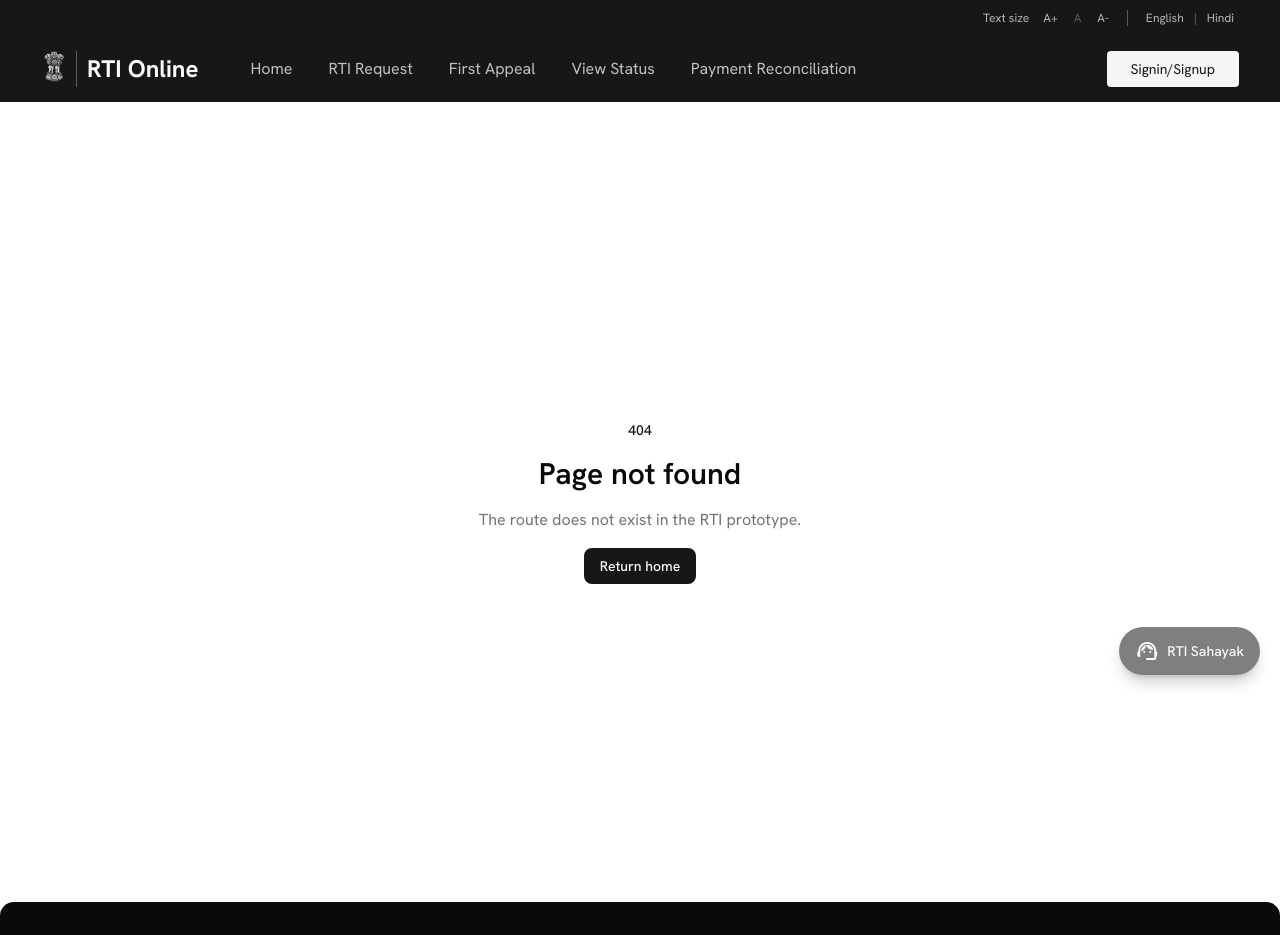
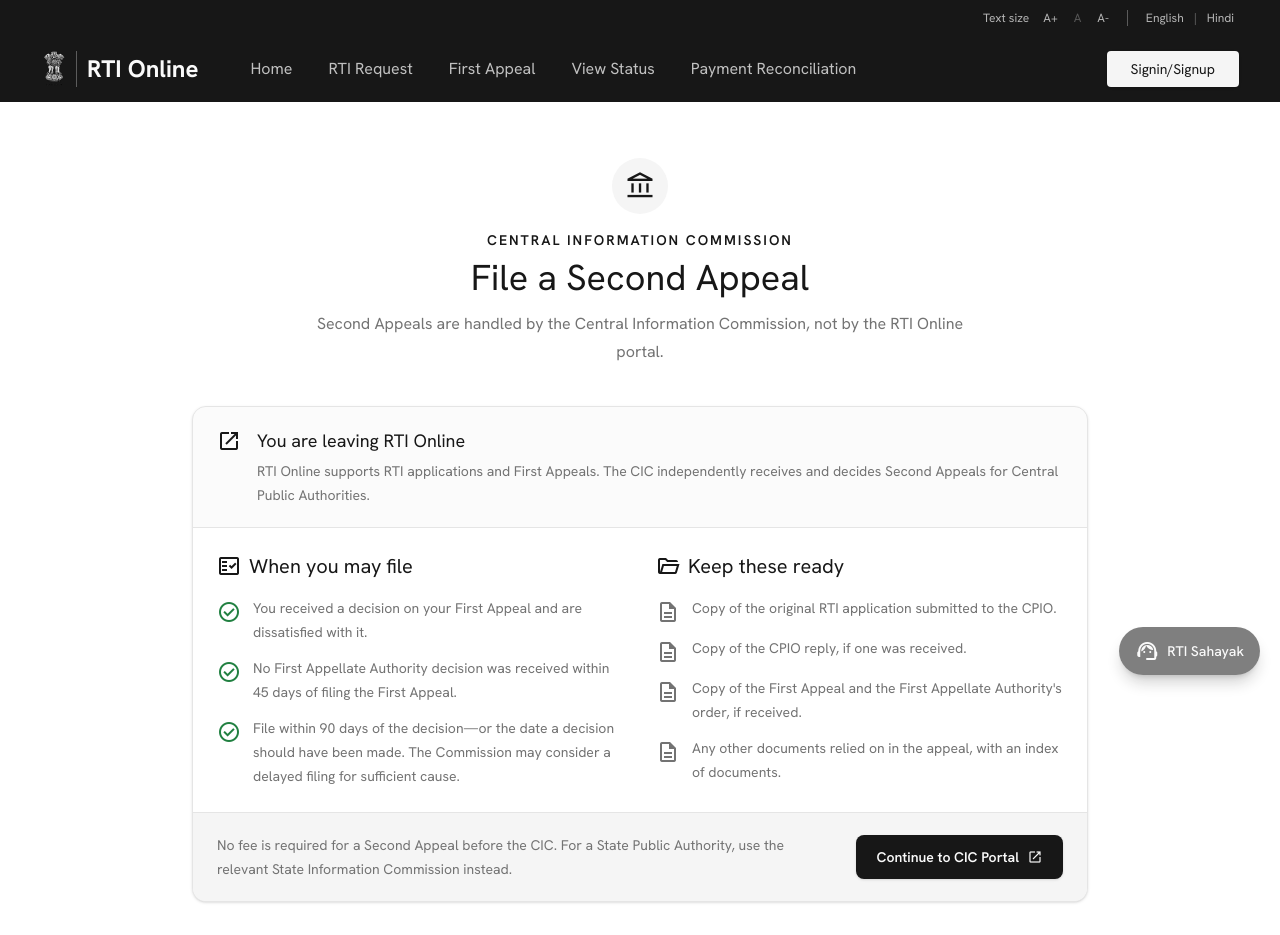
Before and after one commit to ganeshgurram/RTI, a React (Vite) app in the folder frontend/: page /second-appeal in a window 1280 px wide. Shown: the top 935 px of the page. Built offline with nearby package versions, Linux system fonts and the light colour scheme.

Commit message:
feat: add CIC second appeal handoff

```diff
--- a/frontend/src/App.tsx
+++ b/frontend/src/App.tsx
@@ -18,6 +18,7 @@
 import { FirstAppealFormPage } from "@/routes/FirstAppealFormPage"
 import { RequestFormPage } from "@/routes/RequestFormPage"
 import { SubmitFirstAppealPage } from "@/routes/SubmitFirstAppealPage"
+import { SecondAppealPage } from "@/routes/SecondAppealPage"
 import { AppealSubmissionSuccessPage, RequestSubmissionSuccessPage } from "@/routes/SubmissionSuccessPages"
 import { RequestHistoryPage } from "@/routes/RequestHistoryPage"
 import { StatusPage } from "@/routes/StatusPage"
@@ -45,6 +46,7 @@
       { path: "submit-first-appeal", element: <FirstAppealRoute /> },
       { path: "first-appeal-form", element: <FirstAppealFormPage /> },
       { path: "appeal-submission-success", element: <AppealSubmissionSuccessPage /> },
+      { path: "second-appeal", element: <SecondAppealPage /> },
       { path: "profile", element: <ProtectedProfile /> },
       { path: "request-history", element: <ProtectedRequestHistory /> },
       { path: "notifications", element: <ProtectedNotifications /> },
--- a/frontend/src/routes/HomePage.tsx
+++ b/frontend/src/routes/HomePage.tsx
@@ -157,7 +157,9 @@
                   ? "/submit-first-appeal"
                 : title === "View Status"
                   ? viewStatusPath
-                  : null
+                  : title === "Submit Second Appeal"
+                    ? "/second-appeal"
+                    : null
               const cardContent = (
                 <>
                   <div className="absolute left-0 top-0 h-1 w-full origin-left scale-x-0 bg-primary transition-transform duration-300 group-hover:scale-x-100" />
--- /dev/null
+++ b/frontend/src/routes/SecondAppealPage.tsx
@@ -0,0 +1,80 @@
+import { Link } from "react-router-dom"
+
+import { MaterialIcon } from "@/routes/stitch-shell"
+
+const requiredDocuments = [
+  "Copy of the original RTI application submitted to the CPIO.",
+  "Copy of the CPIO reply, if one was received.",
+  "Copy of the First Appeal and the First Appellate Authority's order, if received.",
+  "Any other documents relied on in the appeal, with an index of documents.",
+]
+
+export function SecondAppealPage() {
+  return (
+    <main className="mx-auto w-full max-w-container-max px-margin-mobile py-10 md:px-margin-desktop md:py-14">
+      <div className="mx-auto max-w-4xl">
+        <header className="mb-8 text-center md:mb-10">
+          <div className="mx-auto mb-4 flex size-14 items-center justify-center rounded-full bg-primary-fixed text-primary">
+            <MaterialIcon className="text-3xl">account_balance</MaterialIcon>
+          </div>
+          <p className="mb-2 text-sm font-semibold uppercase tracking-[0.14em] text-primary">Central Information Commission</p>
+          <h1 className="font-headline-lg text-3xl text-primary md:text-4xl">File a Second Appeal</h1>
+          <p className="mx-auto mt-3 max-w-2xl text-base leading-7 text-on-surface-variant">
+            Second Appeals are handled by the Central Information Commission, not by the RTI Online portal.
+          </p>
+        </header>
+
+        <section className="overflow-hidden rounded-xl border border-outline-variant bg-surface-container-lowest shadow-sm">
+          <div className="flex gap-4 border-b border-outline-variant bg-primary-fixed/40 px-5 py-5 md:px-6">
+            <MaterialIcon className="mt-0.5 shrink-0 text-primary">open_in_new</MaterialIcon>
+            <div>
+              <h2 className="font-headline-md text-lg text-primary">You are leaving RTI Online</h2>
+              <p className="mt-1 text-sm leading-6 text-on-surface-variant">
+                RTI Online supports RTI applications and First Appeals. The CIC independently receives and decides Second Appeals for Central Public Authorities.
+              </p>
+            </div>
+          </div>
+
+          <div className="grid gap-8 p-5 md:grid-cols-2 md:p-6">
+            <section>
+              <div className="mb-4 flex items-center gap-2">
+                <MaterialIcon className="text-primary">fact_check</MaterialIcon>
+                <h2 className="font-headline-md text-xl text-primary">When you may file</h2>
+              </div>
+              <ul className="space-y-3 text-sm leading-6 text-on-surface-variant">
+                <li className="flex gap-3"><MaterialIcon className="mt-1 shrink-0 text-state-success">check_circle</MaterialIcon><span>You received a decision on your First Appeal and are dissatisfied with it.</span></li>
+                <li className="flex gap-3"><MaterialIcon className="mt-1 shrink-0 text-state-success">check_circle</MaterialIcon><span>No First Appellate Authority decision was received within 45 days of filing the First Appeal.</span></li>
+                <li className="flex gap-3"><MaterialIcon className="mt-1 shrink-0 text-state-success">check_circle</MaterialIcon><span>File within 90 days of the decision—or the date a decision should have been made. The Commission may consider a delayed filing for sufficient cause.</span></li>
+              </ul>
+            </section>
+
+            <section>
+              <div className="mb-4 flex items-center gap-2">
+                <MaterialIcon className="text-primary">folder_open</MaterialIcon>
+                <h2 className="font-headline-md text-xl text-primary">Keep these ready</h2>
+              </div>
+              <ul className="space-y-3 text-sm leading-6 text-on-surface-variant">
+                {requiredDocuments.map((document) => (
+                  <li className="flex gap-3" key={document}><MaterialIcon className="mt-1 shrink-0 text-outline">description</MaterialIcon><span>{document}</span></li>
+                ))}
+              </ul>
+            </section>
+          </div>
+
+          <div className="border-t border-outline-variant bg-surface-container-low px-5 py-5 md:flex md:items-center md:justify-between md:px-6">
+            <p className="mb-4 max-w-xl text-sm leading-6 text-on-surface-variant md:mb-0">
+              No fee is required for a Second Appeal before the CIC. For a State Public Authority, use the relevant State Information Commission instead.
+            </p>
+            <a className="inline-flex w-full shrink-0 items-center justify-center gap-2 rounded-md bg-primary px-5 py-2.5 text-sm font-semibold text-on-primary shadow-sm transition-colors hover:bg-primary-container md:w-auto" href="https://dss.cic.gov.in/" rel="noreferrer">
+              Continue to CIC Portal <MaterialIcon className="text-base">open_in_new</MaterialIcon>
+            </a>
+          </div>
+        </section>
+
+        <div className="mt-7 text-center">
+          <Link className="inline-flex items-center gap-2 text-sm font-semibold text-primary hover:underline" to="/"><MaterialIcon className="text-base">arrow_back</MaterialIcon>Back to RTI Online</Link>
+        </div>
+      </div>
+    </main>
+  )
+}
--- a/frontend/src/routes/stitch-shell.tsx
+++ b/frontend/src/routes/stitch-shell.tsx
@@ -117,7 +117,7 @@
 
   const drawerLinks = [
     ...links,
-    { label: "Second Appeal", path: "/profile" },
+    { label: "Second Appeal", path: "/second-appeal" },
     { label: "FAQs", path: "/faq" },
     ...(user ? [] : [{ label: "Login", path: "/login" }]),
   ]
```
